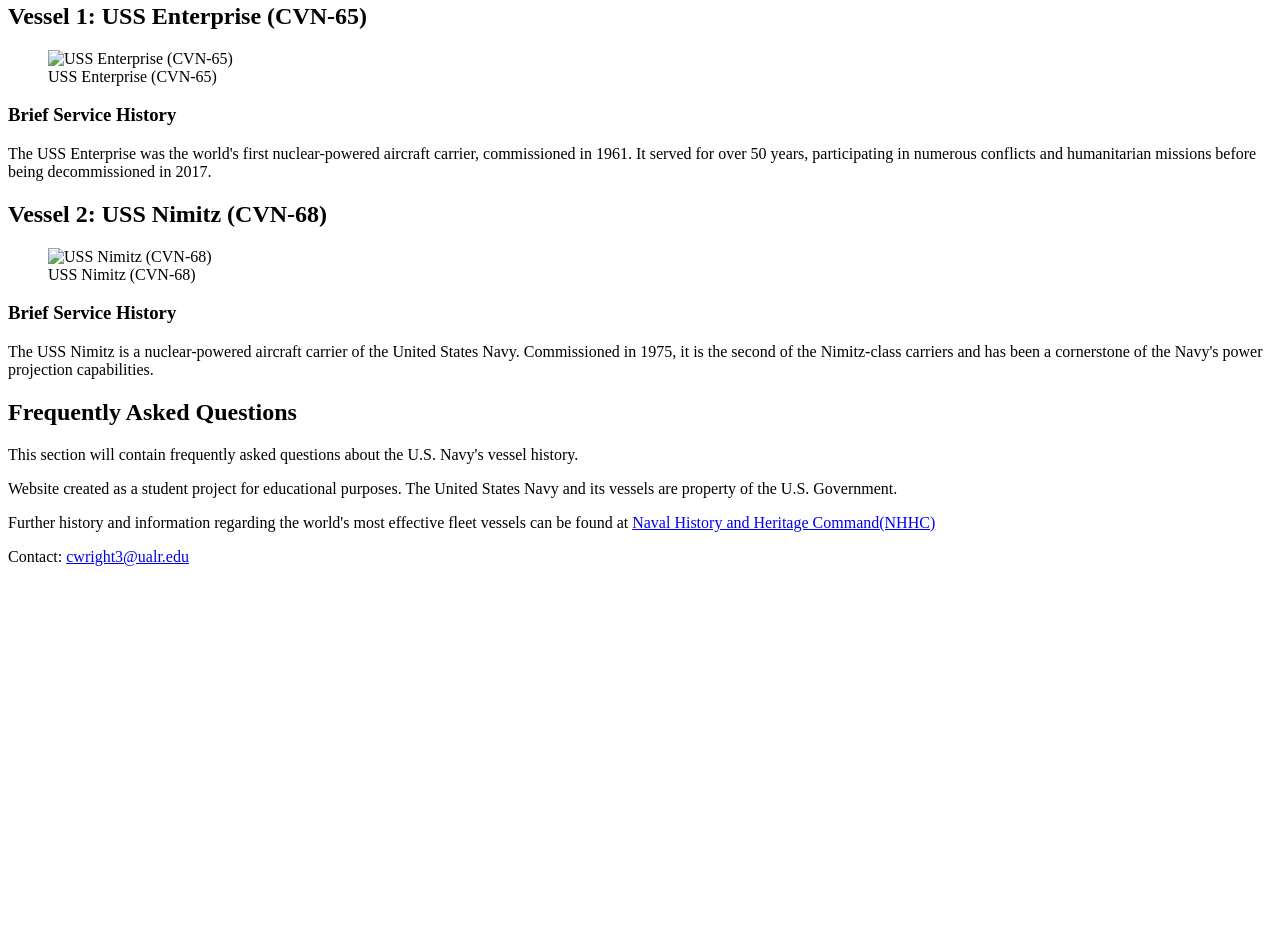
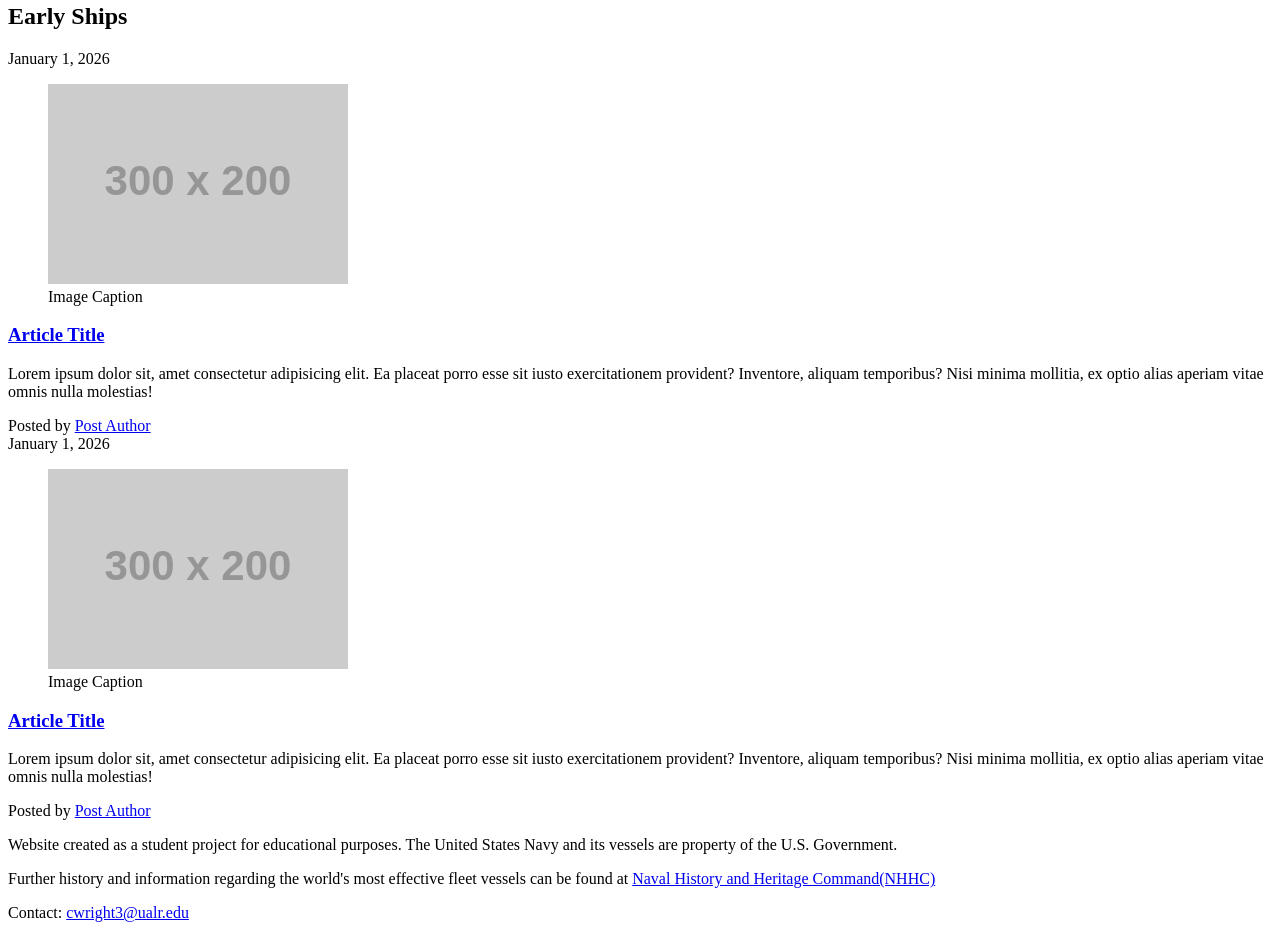
Before and after one commit to wrightmcory/ifsc-11003-02, a plain HTML site: page final-project-draft/index.html in a window 1280 px wide. Shown: the part 306-1244 px from the top of the page. Before the commit the page ends 888 px from the top, so only its background shows below. Drawn offline with Linux system fonts and the light colour scheme; placeholder pictures from the web are drawn by us.

Commit message:
bones copied with articles on index

```diff
--- a/final-project-draft/index.html
+++ b/final-project-draft/index.html
@@ -38,29 +38,49 @@
         <p>The U.S. Navy has a rich history of vessels that have played crucial roles in national defense and global maritime operations. This project explores the evolution of naval ships, highlighting key vessels that have shaped the Navy's legacy.</p>
       </section>
 
-      <section id="vessel-one">
-        <h2>Vessel 1: USS Enterprise (CVN-65)</h2>
-        <figure>
-          <img src="assets/img/uss_enterprise.jpg" alt="USS Enterprise (CVN-65)" />
-          <figcaption>USS Enterprise (CVN-65)</figcaption>
-        </figure>
-        <h3>Brief Service History</h3>
-        <p>The USS Enterprise was the world's first nuclear-powered aircraft carrier, commissioned in 1961. It served for over 50 years, participating in numerous conflicts and humanitarian missions before being decommissioned in 2017.</p>
-      </section>
+      <section id="blog" aria-labelledby="history-article">
+      <h2 id="history-article">Early Ships</h2>
+      <article class="post">
+        <header>
+          <time class="post-date" datetime="2026-01-01">January 1, 2026</time>
 
-      <section id="vessel-two">
-        <h2>Vessel 2: USS Nimitz (CVN-68)</h2>
-        <figure>
-          <img src="assets/img/uss_nimitz.jpg" alt="USS Nimitz (CVN-68)" />
-          <figcaption>USS Nimitz (CVN-68)</figcaption>
-        </figure>
-        <h3>Brief Service History</h3>
-        <p>The USS Nimitz is a nuclear-powered aircraft carrier of the United States Navy. Commissioned in 1975, it is the second of the Nimitz-class carriers and has been a cornerstone of the Navy's power projection capabilities.</p>
-      </section>
+          <figure>
+            <img src="https://placehold.co/300x200" alt="Placeholder image" />
+            <figcaption>Image Caption</figcaption>
+          </figure>
 
-      <section id="faq">
-        <h2>Frequently Asked Questions</h2>
-        <p>This section will contain frequently asked questions about the U.S. Navy's vessel history.</p>
+          <h3><a href="#" rel="bookmark">Article Title</a></h3>
+        </header>
+
+        <p>
+          Lorem ipsum dolor sit, amet consectetur adipisicing elit. Ea placeat porro esse sit iusto exercitationem provident? Inventore, aliquam temporibus? Nisi minima mollitia, ex optio alias aperiam vitae omnis nulla molestias!
+        </p>
+
+        <footer class="post-meta">
+          Posted by <a href="#">Post Author</a>
+        </footer>
+      </article>
+
+            <article class="post">
+        <header>
+          <time class="post-date" datetime="2026-01-01">January 1, 2026</time>
+
+          <figure>
+            <img src="https://placehold.co/300x200" alt="Placeholder image" />
+            <figcaption>Image Caption</figcaption>
+          </figure>
+
+          <h3><a href="#" rel="bookmark">Article Title</a></h3>
+        </header>
+
+        <p>
+          Lorem ipsum dolor sit, amet consectetur adipisicing elit. Ea placeat porro esse sit iusto exercitationem provident? Inventore, aliquam temporibus? Nisi minima mollitia, ex optio alias aperiam vitae omnis nulla molestias!
+        </p>
+
+        <footer class="post-meta">
+          Posted by <a href="#">Post Author</a>
+        </footer>
+      </article>
       </section>
     </main>
 
```
